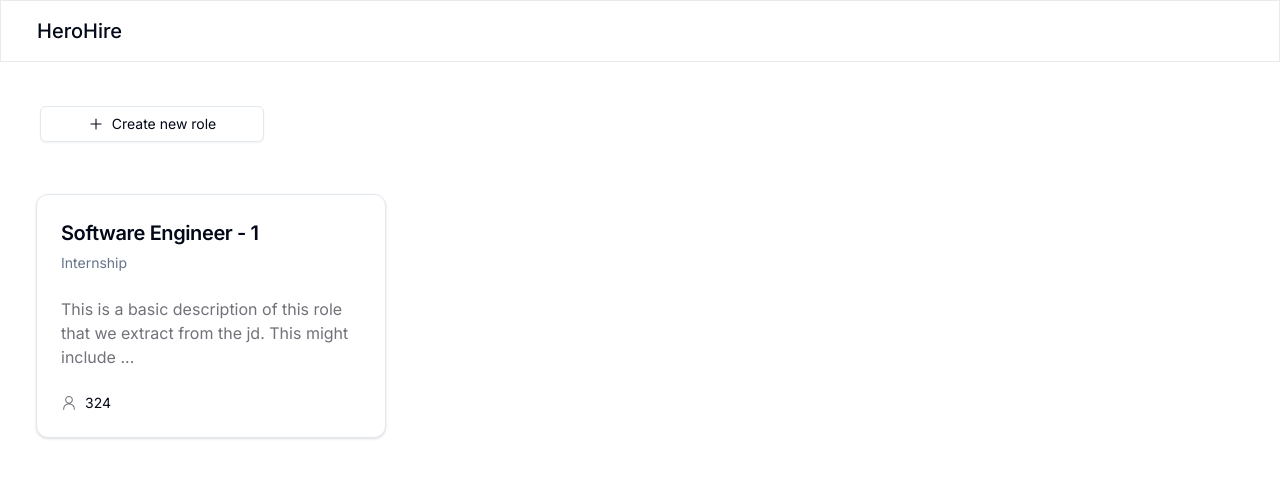
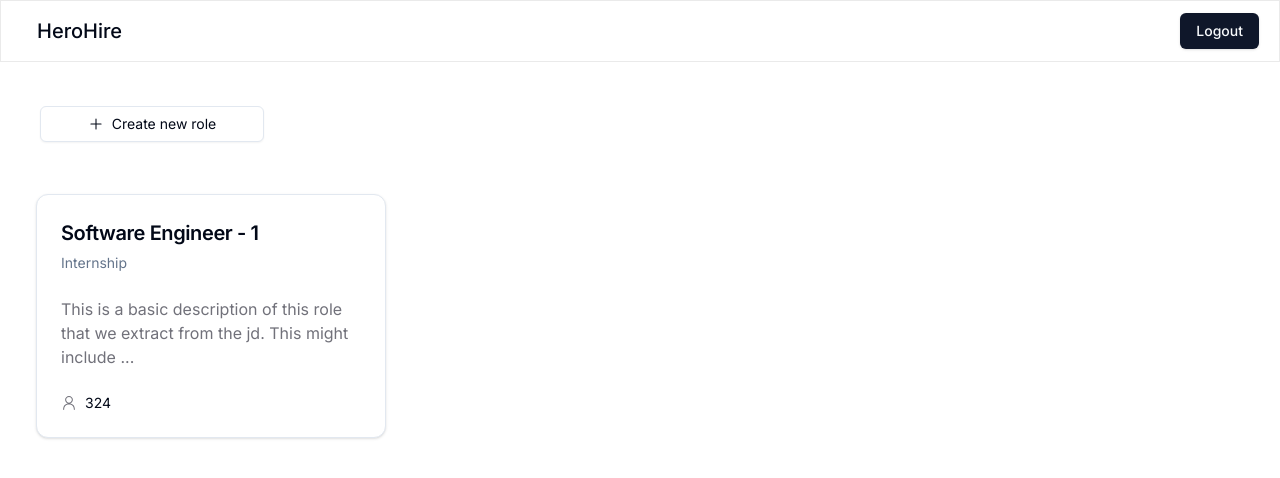
Before and after one commit to HeroHire-TechHacks/frontend-b2b-dashboard, a React (Vite) app: page / in a window 1280 px wide. Shown: the top 478 px of the page. Built offline with nearby package versions, Linux system fonts and the light colour scheme.

Commit message:
feat: add logout

```diff
--- a/src/components/common/Navbar.components.tsx
+++ b/src/components/common/Navbar.components.tsx
@@ -1,8 +1,17 @@
+import { useNavigate } from 'react-router-dom';
+import { Button } from '../ui/button';
+
 const Navbar = ({ page }: { page?: string }) => {
+	const navigate = useNavigate();
+
 	return (
-		<nav className="border border-eaeaea w-full">
+		<nav className="border border-eaeaea w-full flex flex-row justify-between items-center">
 			<h1 className="p-4 text-xl font-inter font-medium ml-5">HeroHire</h1>
-			{/* {page === 'login' || page === 'error' ? null : <Button>Logout</Button>} */}
+			{page === 'login' || page === 'error' ? null : (
+				<Button className="mr-5" onClick={() => navigate('/login')}>
+					Logout
+				</Button>
+			)}
 		</nav>
 	);
 };
```
Also changed, not shown: 1 other file (tests, documents, lock files or other folders).
